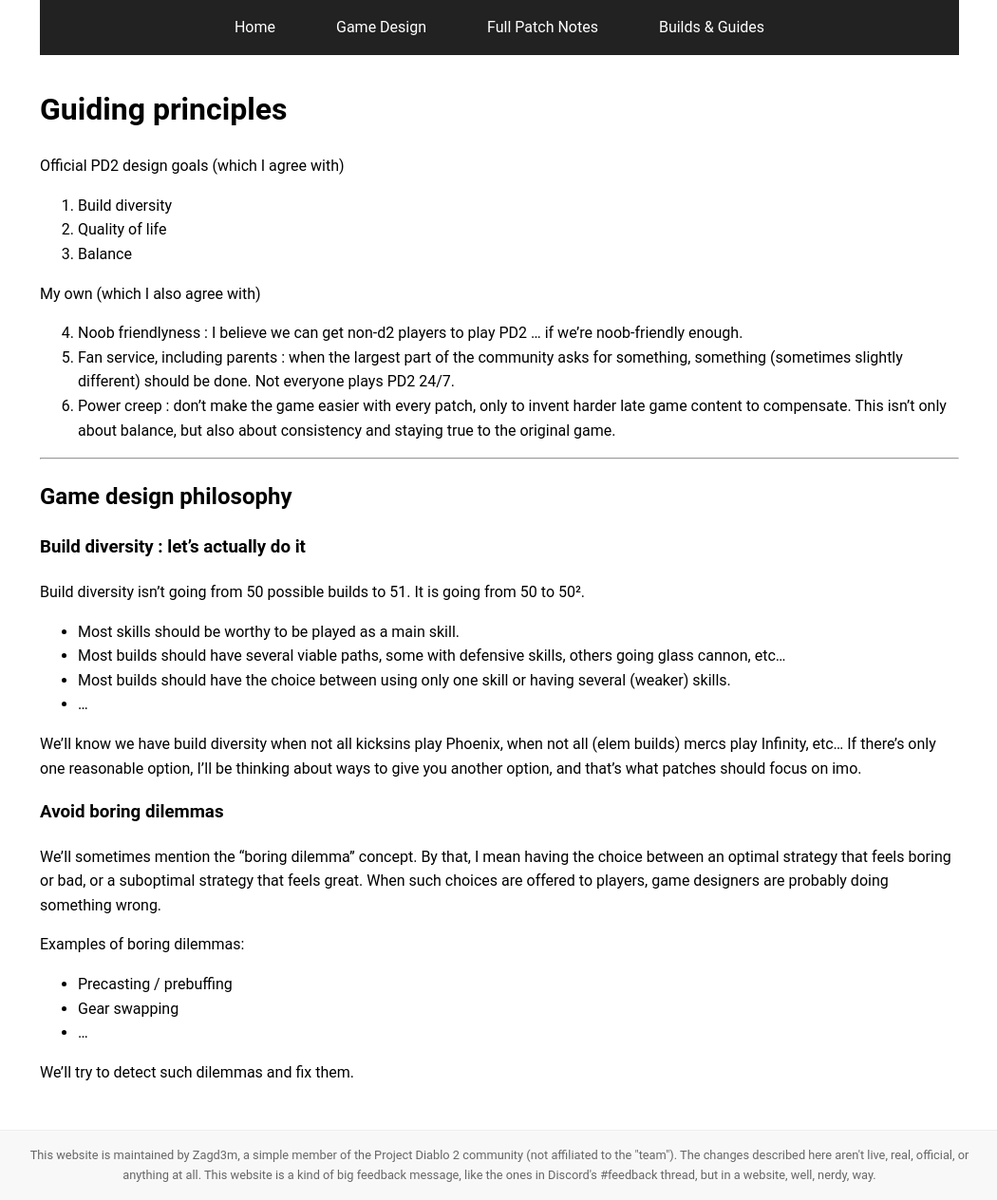
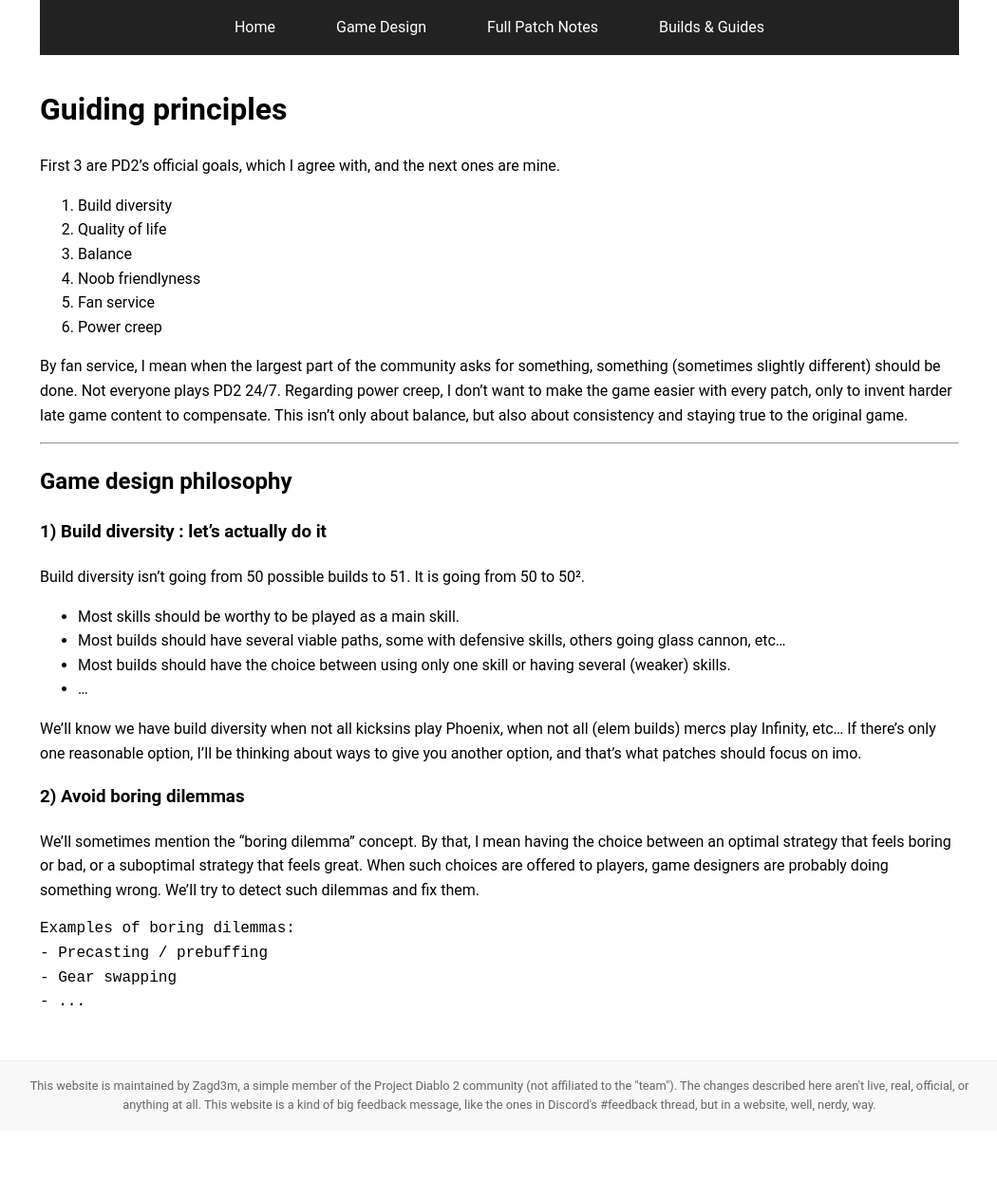
Before and after one commit to zagd3m/patchnotes, a Jekyll site: the page built from docs/gamedesign/index.md, in a window 1280 px wide. Shown: the whole page at 95% size, without its empty margins (114-1164 px from the left). Built offline with Jekyll 4.4.1, drawn with Linux system fonts in a browser that asks for light colours; after the commit the page ends 1191 px from its top, so only the background shows below that.

Commit message:
Clarify guiding principles.

````diff
--- a/docs/gamedesign/index.md
+++ b/docs/gamedesign/index.md
@@ -10,24 +10,22 @@
 
 # Guiding principles {#guiding-principles}
 
-Official PD2 design goals (which I agree with)
+First 3 are PD2's official goals, which I agree with, and the next ones are mine.
 
 1. Build diversity
 2. Quality of life
 3. Balance
+4. Noob friendlyness
+5. Fan service
+6. Power creep
 
-My own (which I also agree with)
-
-{:start="4"}
-4. Noob friendlyness : I believe we can get non-d2 players to play PD2 ... if we're noob-friendly enough.
-5. Fan service, including parents : when the largest part of the community asks for something, something (sometimes slightly different) should be done. Not everyone plays PD2 24/7.
-6. Power creep : don't make the game easier with every patch, only to invent harder late game content to compensate. This isn't only about balance, but also about consistency and staying true to the original game.
+By fan service, I mean when the largest part of the community asks for something, something (sometimes slightly different) should be done. Not everyone plays PD2 24/7. Regarding power creep, I don't want to make the game easier with every patch, only to invent harder late game content to compensate. This isn't only about balance, but also about consistency and staying true to the original game.
 
 ---
 
 ## Game design philosophy
 
-### Build diversity : let's actually do it {#build-diversity}
+### 1) Build diversity : let's actually do it {#build-diversity}
 
 Build diversity isn't going from 50 possible builds to 51. It is going from 50 to 50².
 
@@ -38,14 +36,13 @@
 
 We'll know we have build diversity when not all kicksins play Phoenix, when not all (elem builds) mercs play Infinity, etc... If there's only one reasonable option, I'll be thinking about ways to give you another option, and that's what patches should focus on imo.
 
-### Avoid boring dilemmas {#boring-dilemmas}
+### 2) Avoid boring dilemmas {#boring-dilemmas}
 
-We'll sometimes mention the "boring dilemma" concept. By that, I mean having the choice between an optimal strategy that feels boring or bad, or a suboptimal strategy that feels great. When such choices are offered to players, game designers are probably doing something wrong.
+We'll sometimes mention the "boring dilemma" concept. By that, I mean having the choice between an optimal strategy that feels boring or bad, or a suboptimal strategy that feels great. When such choices are offered to players, game designers are probably doing something wrong. We'll try to detect such dilemmas and fix them.
 
+```examples
 Examples of boring dilemmas:
-
 - Precasting / prebuffing
 - Gear swapping
 - ...
-
-We'll try to detect such dilemmas and fix them.
+```
````
